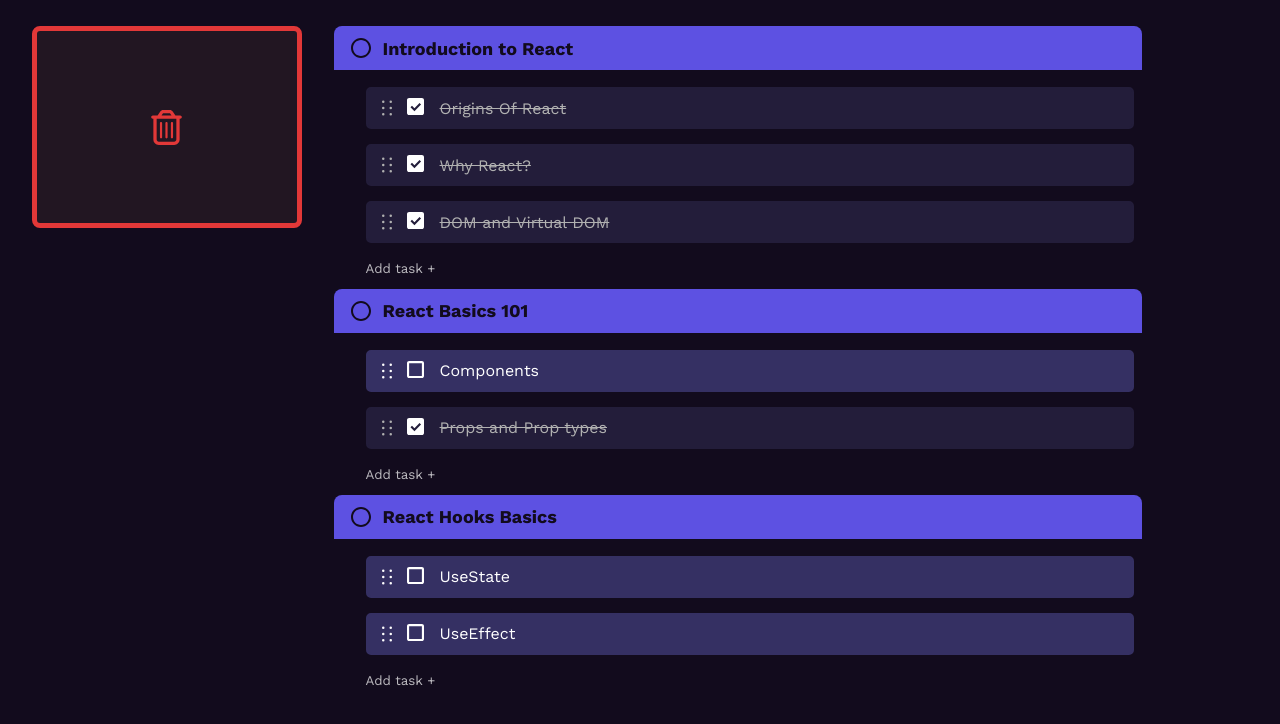
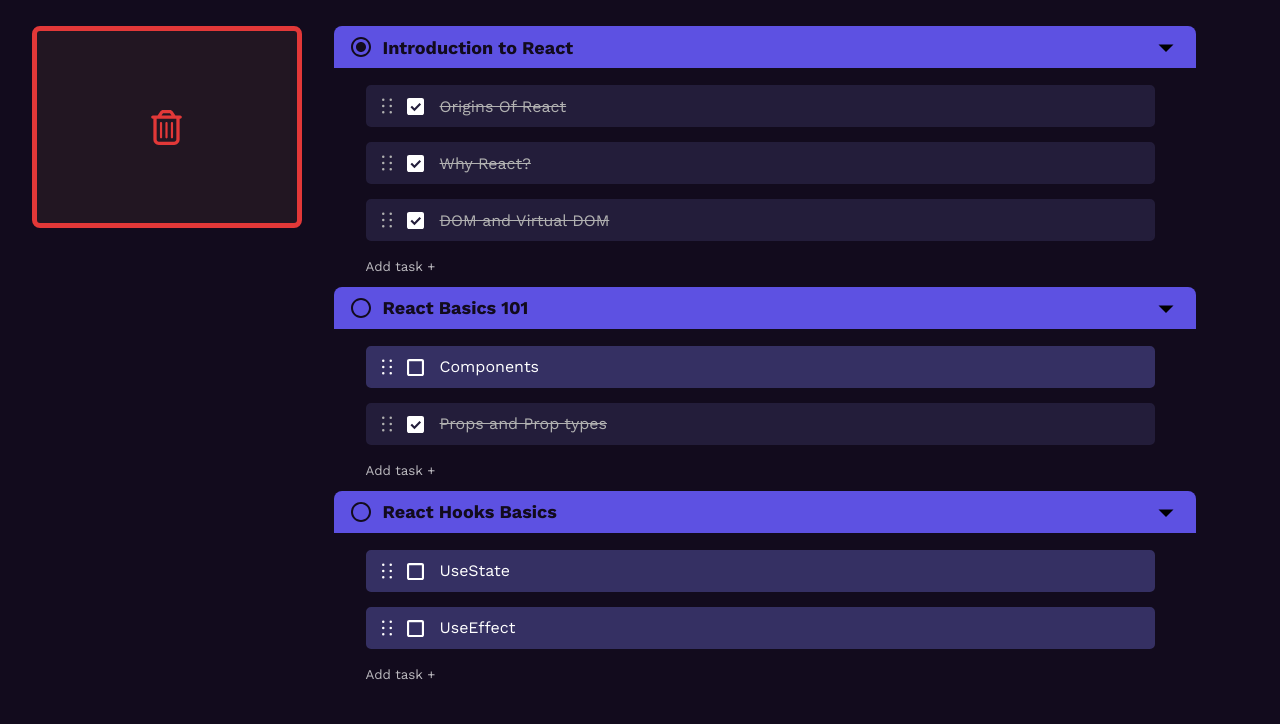
Before and after one commit to walas-01/roadmap-tasker, a React (Vite) app in the folder frontend/: page / in a window 1280 px wide. Shown: the top 724 px of the page. Built offline with nearby package versions, Linux system fonts and the light colour scheme.

Commit message:
added group completion icon and hte hability to close close it

```diff
--- a/frontend/src/components/DeleteArea/DeleteArea_style.css
+++ b/frontend/src/components/DeleteArea/DeleteArea_style.css
@@ -1,7 +1,7 @@
 
 .deleteArea{
   height: 12rem;
-
+  min-width: 250px;
   margin: 1rem 0;
 
   display: flex;
--- a/frontend/src/components/GroupCard/CreateArea/CreateArea_style.css
+++ b/frontend/src/components/GroupCard/CreateArea/CreateArea_style.css
@@ -1,7 +1,6 @@
 
 .createForm{
   margin-bottom: 0.8rem;
-  margin-left: 2rem;
 }
 .createForm-input{
   width: 95%;
@@ -37,7 +36,6 @@
 
 .createButton{
   margin-bottom: 0.8rem;
-  margin-left: 2rem;
 
   color: rgba(255, 255, 255, 0.719);
 
--- a/frontend/src/components/GroupCard/GroupCard.jsx
+++ b/frontend/src/components/GroupCard/GroupCard.jsx
@@ -1,28 +1,55 @@
-import React, { useState } from 'react'
+import React, { useEffect, useState } from 'react'
 import './GroupCard_style.css'
+import { CreateTask } from './CreateArea/CreateArea.jsx'
 
+// react icons
 import { MdRadioButtonUnchecked,MdRadioButtonChecked } from "react-icons/md";
+import { RiArrowDownSFill,RiArrowUpSFill } from "react-icons/ri";
+import { RiArrowUpWideLine, RiArrowDownWideLine} from "react-icons/ri";
+
+
 
 // import components
 import TaskCard from '../TaskCard/TaskCard.jsx'
 import DropArea from '../DropArea/DropArea.jsx'
 
-import { CreateTask } from './CreateArea/CreateArea.jsx'
 
 
 
 function GroupCard({groupObject}){ // ----------------------------- [ GroupComponent ] -
   const [active,setActive] = useState(false)
+  const [isCompleted,setIsCompleted] = useState(false)
+  const [isOpen,setIsOpen] = useState(true)
 
   const {group_id,tittle,tasks} = groupObject
+
+  useEffect(()=>{
+    if(tasks.every((task)=> task.isDone == true)){
+      setIsCompleted(true)
+    }else{
+      setIsCompleted(false)
+    }
+  })
 
   //* const groupTasks = taskList.filter((t)=> t.groupId == id)
 
   return( // ------------------------------------- return
     <div className={`groupCard ${active? 'activeGroup':''} `}>
 
-      <h3 className="groupCard-tittle"><MdRadioButtonUnchecked size={24}/>{tittle}</h3>
+      <h3 className="groupCard-head">
 
+        <div className="groupCard-head-tittle">
+          {isCompleted? <MdRadioButtonChecked size={24}/> : <MdRadioButtonUnchecked size={24}/>}
+          {tittle}
+        </div>
+
+        <button className='groupCard-head-button' onClick={()=>{setIsOpen(!isOpen)}}>
+          {isOpen? <RiArrowDownSFill size={30}/> : <RiArrowUpSFill size={30}/> }
+        </button>
+      </h3>
+
+      {isOpen?
+        <div className='groupCard-tasksSection'>
           <ul className='groupCard-taskList'>
             <DropArea groupId={group_id} position={0} />
             {tasks.map((t,index)=>{
@@ -32,12 +59,14 @@ function GroupCard({groupObject}){ // ----------------------------- [ GroupCompo
                     <DropArea groupId={group_id} position={index+1} />
                   </React.Fragment>
               )
-
             })}
-
           </ul>
 
           <CreateTask group_id={group_id}/>
+        </div>
+        : <div className='groupCard-space'></div>
+      }
+
     </div>
   )
 }
--- a/frontend/src/components/GroupCard/GroupCard_style.css
+++ b/frontend/src/components/GroupCard/GroupCard_style.css
@@ -1,32 +1,68 @@
 .groupCard {
-  width: 90%;
+  width: 96%;
   border-top-left-radius: 8px;
   border-top-right-radius: 8px;
 }
 
-.groupCard-tittle {
-  padding: 10px 15px;
+
+
+/*--------------------------------------------------------- head */
+.groupCard-head {
+  padding: 6px 15px;
   margin-bottom: 2px;
 
+  display: flex;
+  align-items: center;
+  justify-content: space-between;
+
+  background-color: var(--color1);
+  border-top-left-radius: 8px;
+  border-top-right-radius: 8px;
+}
+
+.groupCard-head-tittle{
   display: flex;
   align-items: center;
   gap: 10px;
 
   font-size: large;
   color: var(--backcolor-black);
-  background-color: var(--color1);
-  border-top-left-radius: 8px;
-  border-top-right-radius: 8px;
+}
+
+.groupCard-head-button{
+  height: 30px;
+  background: none;
+  border: none;
+  cursor: pointer;
+}
+
+
+/*------------------------------------------------------------ task list/section */
+.groupCard-tasksSection{
+  margin-left: 2rem;
+  opacity: 0;
+  transform: translateY(-20px);
+  animation: fadeIn 0.3s ease forwards;
+}
+
+@keyframes fadeIn {
+  to {
+    opacity: 1;
+    transform: translateY(0);
+  }
 }
 
 .groupCard-taskList {
+
   width: 95%;
   display: flex;
   flex-direction: column;
-
-  margin-left: 2rem;
 }
 
 .activeGroup {
   background-color: #1f1f33;
 }
+
+.groupCard-space{
+  margin-bottom: 0.5rem;
+}
--- a/frontend/src/components/TaskCard/TaskCard_style.css
+++ b/frontend/src/components/TaskCard/TaskCard_style.css
@@ -27,6 +27,7 @@
 }
 
 .taskCard-icons button{
+  height: 16px;
   color: white;
   background:none;
   border: none;
--- a/frontend/src/pages/BoardPage/Context/BoardContext.jsx
+++ b/frontend/src/pages/BoardPage/Context/BoardContext.jsx
@@ -58,7 +58,7 @@ function ContextBoard({children}){
   const createNewTask = (tittle,ownerGroup_id)=>{ //---------------------- create new task in a group
 
     //1) construct taskObject AND generate task_id
-    const taskObject = {task_id:Date.now().toString(),tittle,isDone:false}
+    const taskObject = {task_id:Date.now().toString(),ownerGroup_id,tittle,isDone:false,}
 
     //2)get target Group
     const targetGroup = groupList.find(group => group.group_id === ownerGroup_id )
@@ -80,6 +80,7 @@ function ContextBoard({children}){
   }
 
   const checkTask = (task_id,ownerGroup_id)=>{ //---------------------- update task to be checked/unchecked
+    console.log("[checkTask]: SEARching for group Id: ",ownerGroup_id)
     //1)get owner group
     const ownerGroup = groupList.find(group => group.group_id === ownerGroup_id )
 
```
Lines whose indentation alone changed are shown as unchanged.
